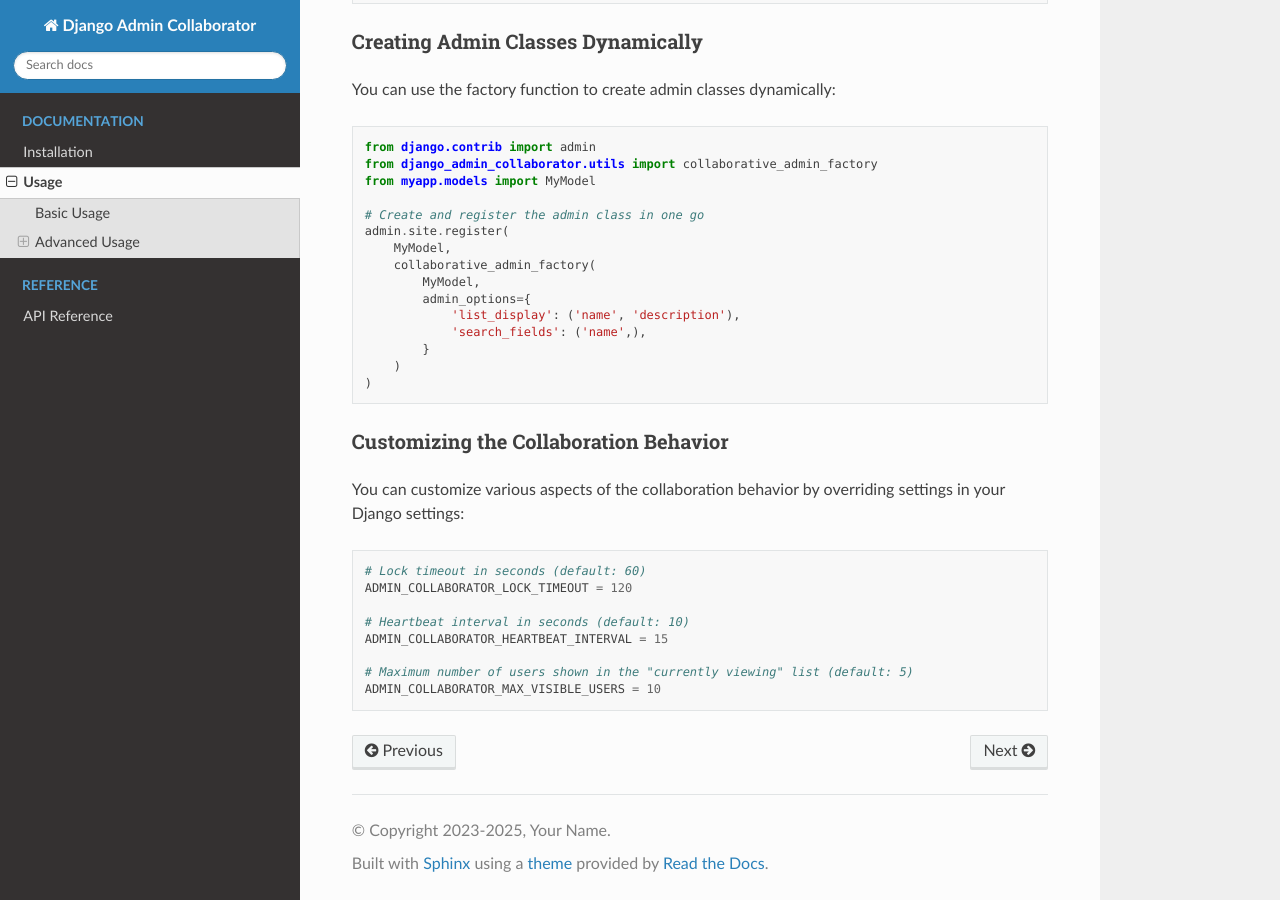
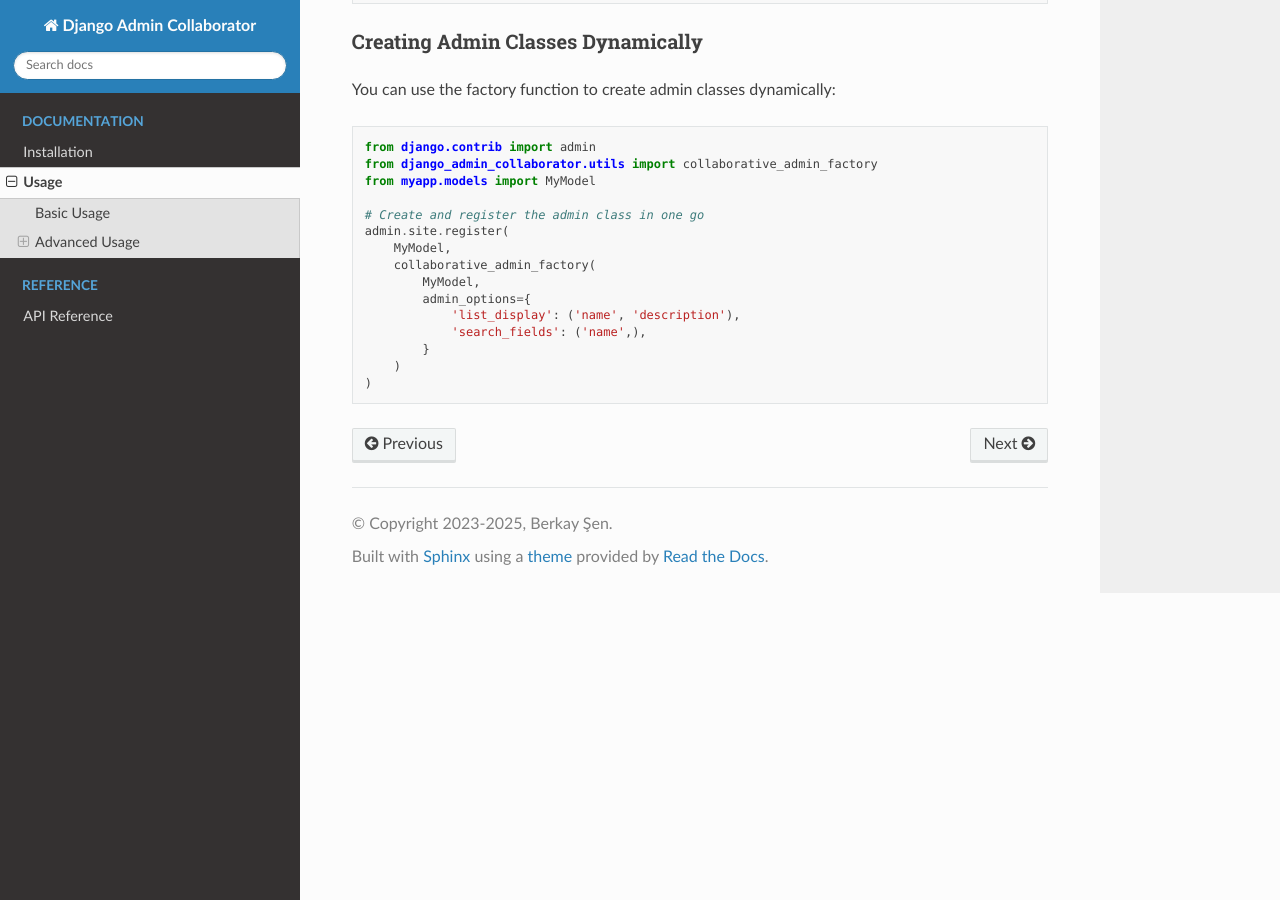
Before and after one commit to Leer20/django-admin-collaborator, a Sphinx documentation site: the page built from docs/usage.rst, in a window 1280 px wide and 900 px high, scrolled down 884 px. Built offline with Sphinx 7.4.7 and the Read the Docs theme 3.1.0, drawn with Linux system fonts in a browser that asks for light colours; pages that are not in the unit, such as notebooks, are missing from menus.

Commit message:
Update project metadata and clean up documentation structure

```diff
--- a/docs/conf.py
+++ b/docs/conf.py
@@ -22,9 +22,9 @@ except Exception as e:
 # https://www.sphinx-doc.org/en/master/usage/configuration.html#project-information
 
 project = 'Django Admin Collaborator'
-copyright = '2023-2025, Your Name'
-author = 'Your Name'
-release = '0.1.0'  # Replace with your actual version
+copyright = '2023-2025, Berkay Şen'
+author = 'Berkay Şen'
+release = '0.1.7'
 
 # -- General configuration ---------------------------------------------------
 # https://www.sphinx-doc.org/en/master/usage/configuration.html#general-configuration
--- a/docs/usage.rst
+++ b/docs/usage.rst
@@ -64,19 +64,3 @@ You can use the factory function to create admin classes dynamically:
             }
         )
     )
-
-Customizing the Collaboration Behavior
-^^^^^^^^^^^^^^^^^^^^^^^^^^^^^^^^^^^^
-
-You can customize various aspects of the collaboration behavior by overriding settings in your Django settings:
-
-.. code-block:: python
-
-    # Lock timeout in seconds (default: 60)
-    ADMIN_COLLABORATOR_LOCK_TIMEOUT = 120
-
-    # Heartbeat interval in seconds (default: 10)
-    ADMIN_COLLABORATOR_HEARTBEAT_INTERVAL = 15
-
-    # Maximum number of users shown in the "currently viewing" list (default: 5)
-    ADMIN_COLLABORATOR_MAX_VISIBLE_USERS = 10
```
Also changed, not shown: docs/api.rst (+0 -16 lines), 1 other file.
